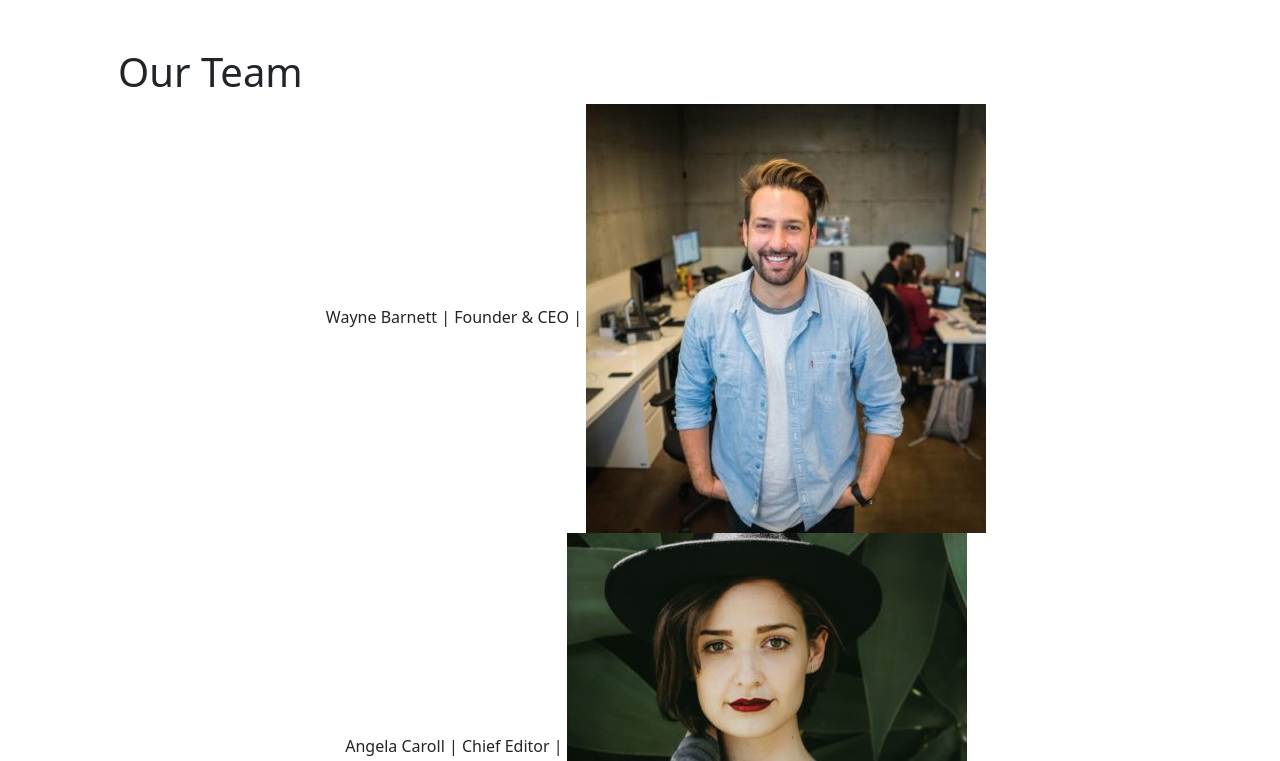
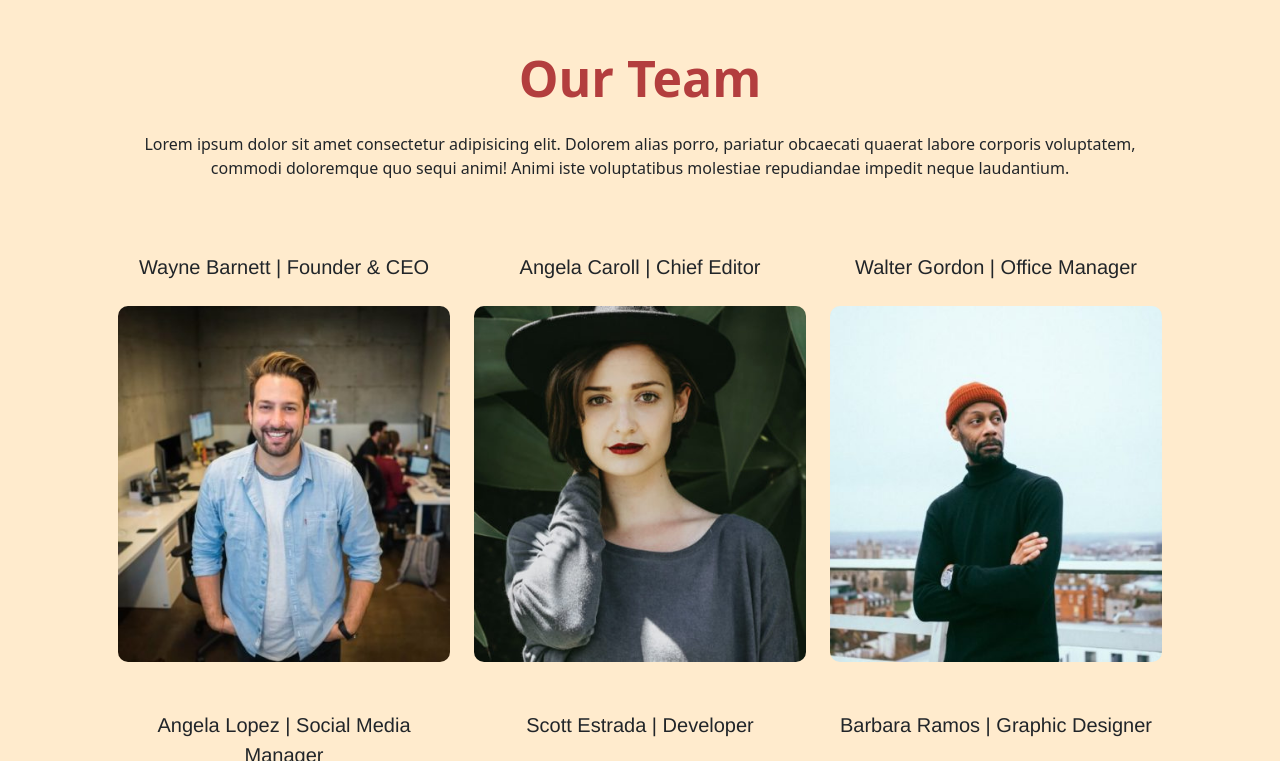
Before and after one commit to ManuelTano/js-our-team, a plain HTML site: page bonus/index.html in a window 1280 px wide. Shown: the top 761 px of the page. Drawn offline with nearby package versions, Linux system fonts and the light colour scheme.

Commit message:
#BONUS 2

```diff
--- a/bonus/css/style.css
+++ b/bonus/css/style.css
@@ -1,3 +1,22 @@
+body {
+    background-color:blanchedalmond
+}
+
 ul {
     list-style-type: none;
 }
+
+img {
+    width: 100%;
+    border-radius: 10px;
+}
+
+#member {
+    font-family: 'Franklin Gothic Medium', 'Arial Narrow', Arial, sans-serif;
+    font-size: 20px;
+}
+
+h1 {
+    color: rgb(179, 62, 62);
+    font-size: 50px;
+}
--- a/bonus/index.html
+++ b/bonus/index.html
@@ -24,11 +24,10 @@
 
 <body>
     <div class="container p-5">
-        <h1>Our Team</h1>
-        <div class="row justify-content-center">
-            <div class="col-12 text-center">
-                <ul id="member"></ul>
-            </div>
+        <h1 class="text-center fw-bold">Our Team</h1>
+        <p class="text-center mt-4 mb-4">Lorem ipsum dolor sit amet consectetur adipisicing elit. Dolorem alias porro, pariatur obcaecati quaerat labore corporis voluptatem, commodi doloremque quo sequi animi! Animi iste voluptatibus molestiae repudiandae impedit neque laudantium.</p>
+        <div class="row" id="member">
+
         </div>
     </div>
     <script src="js/script.js"></script>
--- a/bonus/js/script.js
+++ b/bonus/js/script.js
@@ -50,5 +50,7 @@ const members = document.getElementById('member');
 
 for (let i = 0; i < team.length; i++) {
     const infomembers = team[i];
-    members.innerHTML += `<li>${infomembers.name} | ${infomembers.work} | <img src="../img/${infomembers.image}"alt="${infomembers.name}" </li>`;
+    members.innerHTML += `<div class="col-4 text-center mt-5">
+     ${infomembers.name} | ${infomembers.work} <img src="../img/${infomembers.image}"alt="${infomembers.name}"class="mt-4"
+     </div>`;
     }
```
